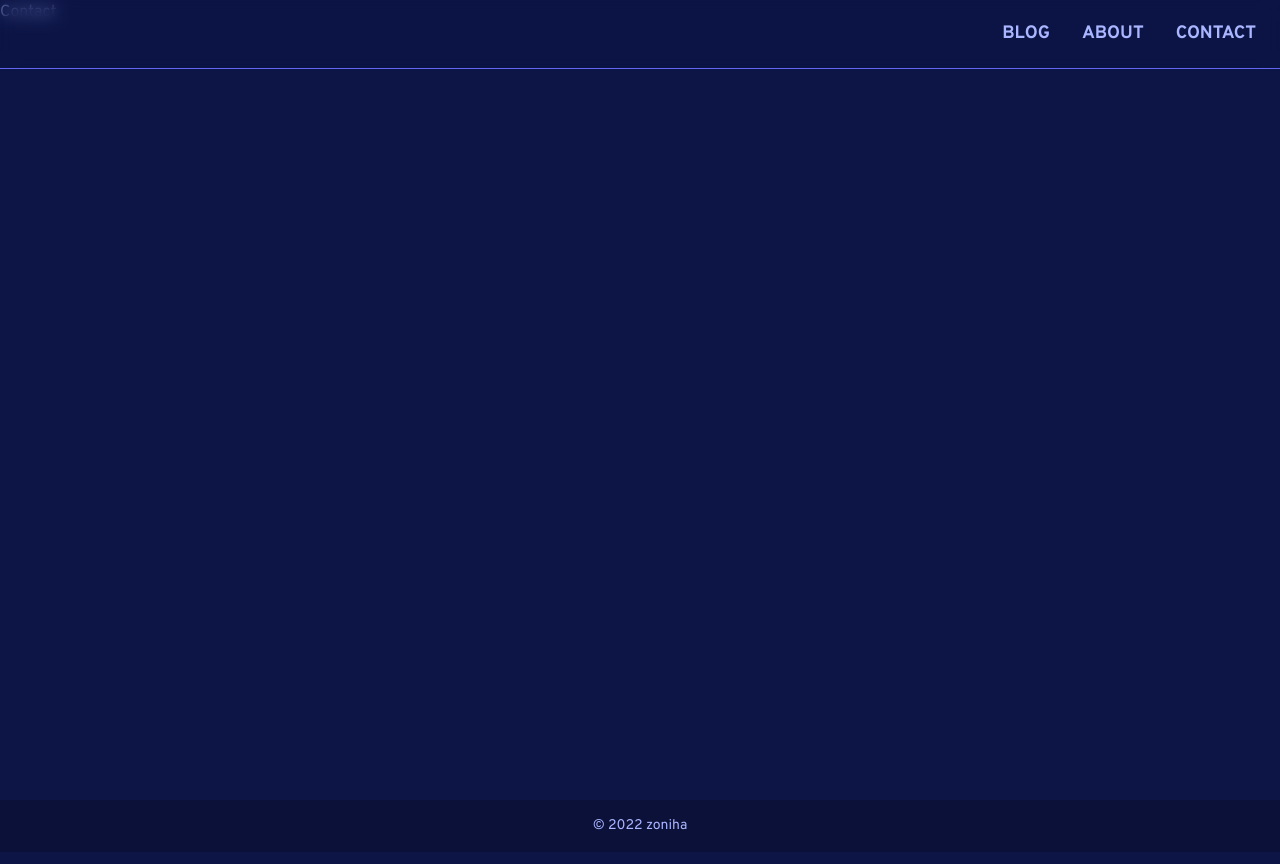
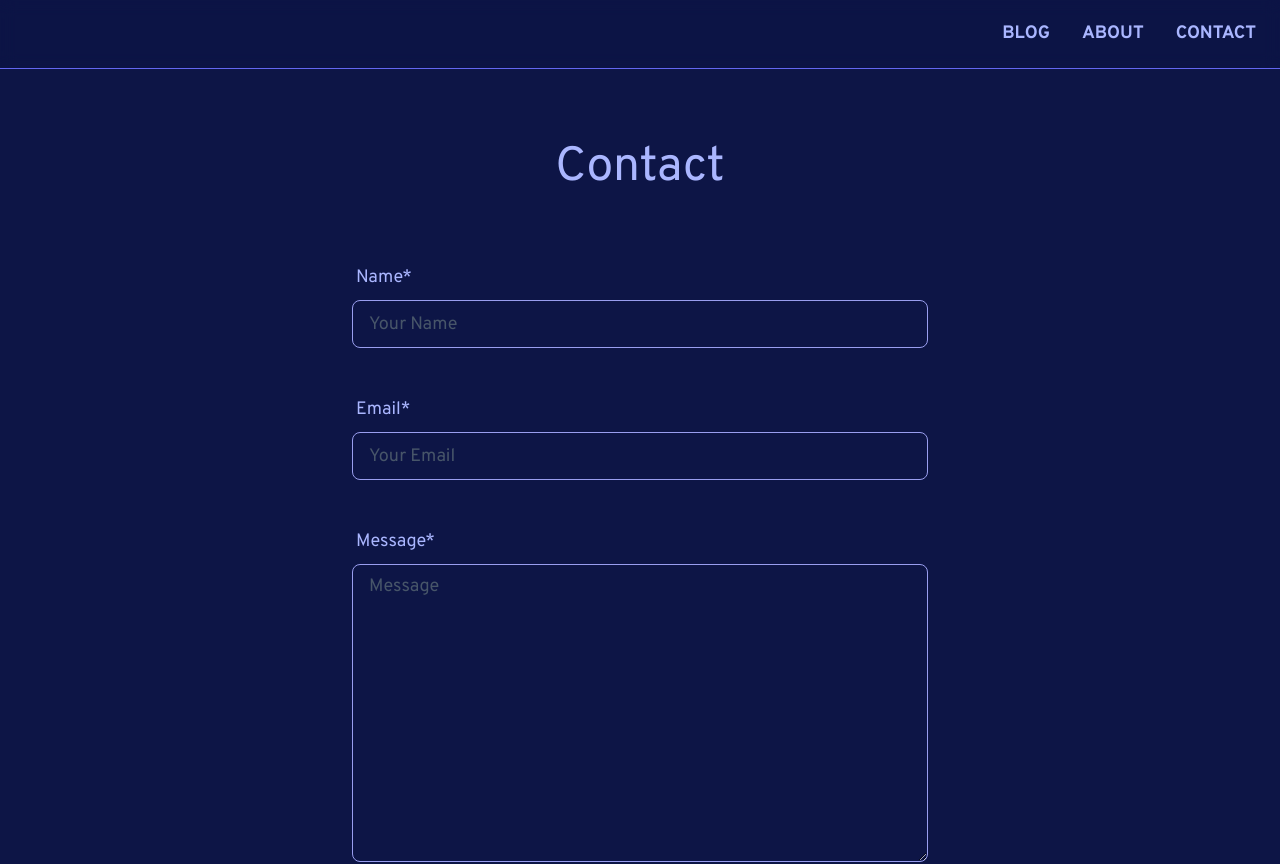
Before and after one commit to rerelurelu/kilonova, a Next.js app: page /contact in a window 1280 px wide. Shown: the top 864 px of the page. Built offline with nearby package versions, Linux system fonts and the light colour scheme; no server answers.

Commit message:
feat: Add contact page

```diff
--- a/src/pages/contact.tsx
+++ b/src/pages/contact.tsx
@@ -1,19 +1,29 @@
 import axios from 'axios';
 import { NextPage } from 'next';
-import { useState } from 'react';
 import { SubmitHandler, useForm } from 'react-hook-form';
+import { ErrorMessage } from '@hookform/error-message';
 import { FormInputs } from '../types/formInputs';
+import { Toaster, toast } from 'react-hot-toast';
 
 const errorMessages = {
   nameError: 'Name is required.',
   emailError: 'Email is required.',
-  subjectError: 'Subject is required.',
   messageError: 'Message is required.',
 };
 
+const sendMessage = {
+  success: 'Your message was sent successfully🥳',
+  error: 'Failed to send message🥲',
+};
+
+const textInputContents = [
+  { label: 'Name*', placeholder: 'Your Name' },
+  { label: 'Email*', placeholder: 'Your Email' },
+];
+
+const textAreaContent = { label: 'Message*', placeholder: 'Message' };
+
 const Contact: NextPage = () => {
-  const [isSubmitting, setIsSubmitting] = useState<boolean>(false);
-
   const {
     register,
     handleSubmit,
@@ -22,7 +32,6 @@ const Contact: NextPage = () => {
   } = useForm<FormInputs>();
 
   const handleSendMessage: SubmitHandler<FormInputs> = (data: FormInputs) => {
-    setIsSubmitting(true);
     const formData = new FormData();
 
     for (let field in data) {
@@ -37,17 +46,95 @@ const Contact: NextPage = () => {
     })
       .then(() => {
         reset();
-        setIsSubmitting(false);
+        toast.success(sendMessage.success, {
+          style: {
+            border: '1px solid #4DD0E1',
+            borderRadius: '10px',
+            background: '#333',
+            color: '#fff',
+          },
+        });
       })
       .catch(() => {
-        setIsSubmitting(false);
+        toast.error(sendMessage.error, {
+          style: {
+            border: '1px solid #4DD0E1',
+            borderRadius: '10px',
+            background: '#333',
+            color: '#fff',
+          },
+        });
       });
   };
 
   return (
     <>
-      <h1>Contact</h1>
-      <form onSubmit={handleSubmit(handleSendMessage)}></form>
+      <Toaster
+        position="top-center"
+        reverseOrder={false}
+        toastOptions={{
+          duration: 5000,
+        }}
+      />
+      <h1 className="pt-36 text-center text-5xl">Contact</h1>
+      <form onSubmit={handleSubmit(handleSendMessage)}>
+        <div className="grid place-items-center gap-10 w-full mt-16 pb-40">
+          <div className="form-control w-full max-w-xl">
+            <label className="label">
+              <span className="label-text text-lg">{textInputContents[0].label}</span>
+            </label>
+            <input
+              type="text"
+              placeholder={textInputContents[0].placeholder}
+              className="input input-bordered w-full max-w-xl input-secondary text-lg placeholder:text-slate-600"
+              {...register('name', { required: errorMessages.nameError })}
+            />
+            <ErrorMessage
+              errors={errors}
+              name="name"
+              as="p"
+              className="mt-3 text-red-400"
+            />
+          </div>
+          <div className="form-control w-full max-w-xl">
+            <label className="label">
+              <span className="label-text text-lg">{textInputContents[1].label}</span>
+            </label>
+            <input
+              type="email"
+              placeholder={textInputContents[1].placeholder}
+              className="input input-bordered w-full max-w-xl input-secondary text-lg placeholder:text-slate-600"
+              {...register('email', { required: errorMessages.emailError })}
+            />
+            <ErrorMessage
+              errors={errors}
+              name="email"
+              as="p"
+              className="mt-3 text-red-400"
+            />
+          </div>
+          <div className="form-control w-full max-w-xl">
+            <label className="label">
+              <span className="label-text text-lg">{textAreaContent.label}</span>
+            </label>
+            <textarea
+              className="textarea textarea-bordered max-w-xl textarea-secondary text-lg placeholder:text-slate-600"
+              placeholder={textAreaContent.placeholder}
+              rows={10}
+              {...register('message', { required: errorMessages.messageError })}
+            />
+            <ErrorMessage
+              errors={errors}
+              name="message"
+              as="p"
+              className="mt-3 text-red-400"
+            />
+          </div>
+          <button type="submit" className="w-full mt-10 btn btn-primary max-w-sm text-lg">
+            SEND
+          </button>
+        </div>
+      </form>
     </>
   );
 };
```
